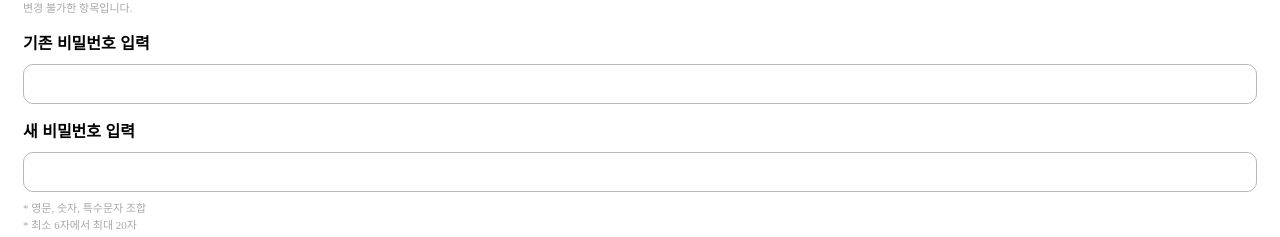
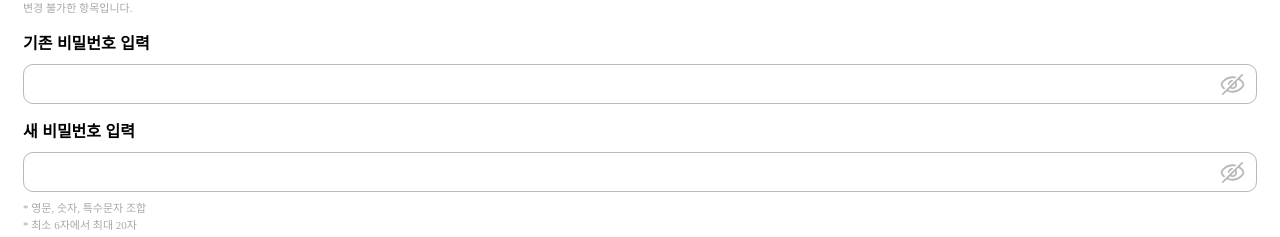
Before and after one commit to TeamQok/ewhaLang, a React (Create React App) app in the folder ewhalang/: page /accountmanage in a window 1280 px wide. Shown: the part 253-490 px from the top of the page. Built offline with nearby package versions, Linux system fonts and the light colour scheme; no server answers; a web font is replaced by a local one.

Commit message:
⚡️ : 비번 확인용 눈 이미지 추가

```diff
--- a/ewhalang/src/pages/AccountManagePage.jsx
+++ b/ewhalang/src/pages/AccountManagePage.jsx
@@ -14,6 +14,8 @@ import {
 import { useNavigate } from "react-router-dom";
 import { deleteDoc, doc, getDoc } from "firebase/firestore";
 import { firestore } from "../firebase";
+import cloeye from "../assets/cloeye.svg";
+import eyeImg from "../assets/eye.svg";
 
 const AccountManagePage = () => {
   // 모달, 드롭다운, 버튼
@@ -40,6 +42,10 @@ const AccountManagePage = () => {
   const [originPw, setOriginPw] = useState("");
   const [newPw, setNewPw] = useState("");
   const [newPw2, setNewPw2] = useState("");
+
+  // 눈 아이콘
+  const [eye1, setEye1] = useState(false);
+  const [eye2, setEye2] = useState(false);
 
   const onChangeOriginPw = (e) => {
     setOriginPw(e.target.value);
@@ -178,6 +184,13 @@ const AccountManagePage = () => {
     }
   };
 
+  const onClickEye = () => {
+    setEye1(!eye1);
+  };
+  const onClickEye1 = () => {
+    setEye2(!eye2);
+  };
+
   return (
     <>
       <Topbar
@@ -220,15 +233,17 @@ const AccountManagePage = () => {
           title={"기존 비밀번호 입력"}
           onChange={onChangeOriginPw}
           value={originPw}
-          type="password"
+          type={eye1 ? "text" : "password"}
         />
+        <S.Eye src={eye1 ? eyeImg : cloeye} onClick={onClickEye} />
         <div style={{ height: "16px" }} />
         <InputBox
           title={"새 비밀번호 입력"}
           onChange={onChangeNewPw}
           value={newPw}
-          type="password"
+          type={eye2 ? "text" : "password"}
         />
+        <S.Eye1 src={eye2 ? eyeImg : cloeye} onClick={onClickEye1} />
         <S.Info err={err}>
           * 영문, 숫자, 특수문자 조합
           <br />* 최소 6자에서 최대 20자
--- a/ewhalang/src/pages/AccountManagePage.style.js
+++ b/ewhalang/src/pages/AccountManagePage.style.js
@@ -74,3 +74,19 @@ export const Box = styled.div`
   right: 0;
   margin-right: 10px;
 `;
+
+export const Eye = styled.img`
+  position: absolute;
+  top: 275px; // 원하는 위치로 조정
+  z-index: 1;
+  right: 33px;
+  cursor: pointer;
+`;
+
+export const Eye1 = styled.img`
+  position: absolute;
+  top: 363px; // 원하는 위치로 조정
+  z-index: 1;
+  right: 33px;
+  cursor: pointer;
+`;
--- a/ewhalang/src/pages/Signup1.jsx
+++ b/ewhalang/src/pages/Signup1.jsx
@@ -8,6 +8,8 @@ import { useState } from "react";
 import { app, firestore } from "../firebase";
 import { collection, getDocs, query, where } from "firebase/firestore";
 import Modal from "../components/common/Modal";
+import cloeye from "../assets/cloeye.svg";
+import eyeImg from "../assets/eye.svg";
 
 const expectedDomain1 = "ewhain.net";
 const expectedDomain2 = "ewha.ac.kr";
@@ -20,6 +22,8 @@ const Signup1 = () => {
   const [conPw, setConPw] = useState("");
   const [authpw, setAuthpw] = useState(false);
   const [err, setErr] = useState("");
+
+  const [eye, setEye] = useState(false);
 
   const [isModalOpen, setIsModalOpen] = useState(false);
 
@@ -40,6 +44,10 @@ const Signup1 = () => {
 
   const goLogin = () => {
     navigate("/login");
+  };
+
+  const onClickEye = () => {
+    setEye(!eye);
   };
 
   const validateEmailDomain = (email, expectedDomain1, expectedDomain2) => {
@@ -115,8 +123,9 @@ const Signup1 = () => {
           placeholder={"비밀번호를 입력해주세요."}
           value={pw}
           onChange={handlePw}
-          type="password"
+          type={eye ? "text" : "password"}
         />
+        <S.Eye src={eye ? eyeImg : cloeye} onClick={onClickEye} />
         <S.Info err={err}>
           * 영문, 숫자, 특수문자 조합
           <br />* 최소 6자에서 최대 20자
--- a/ewhalang/src/pages/Signup1.style.js
+++ b/ewhalang/src/pages/Signup1.style.js
@@ -25,3 +25,11 @@ export const Container = styled.div`
   padding-left: 23px;
   padding-right: 23px;
 `;
+
+export const Eye = styled.img`
+  position: absolute;
+  top: 218px; // 원하는 위치로 조정
+  z-index: 1;
+  right: 33px;
+  cursor: pointer;
+`;
```
Also changed, not shown: ewhalang/src/assets/cloeye.svg (added), ewhalang/src/assets/eye.svg (added).
